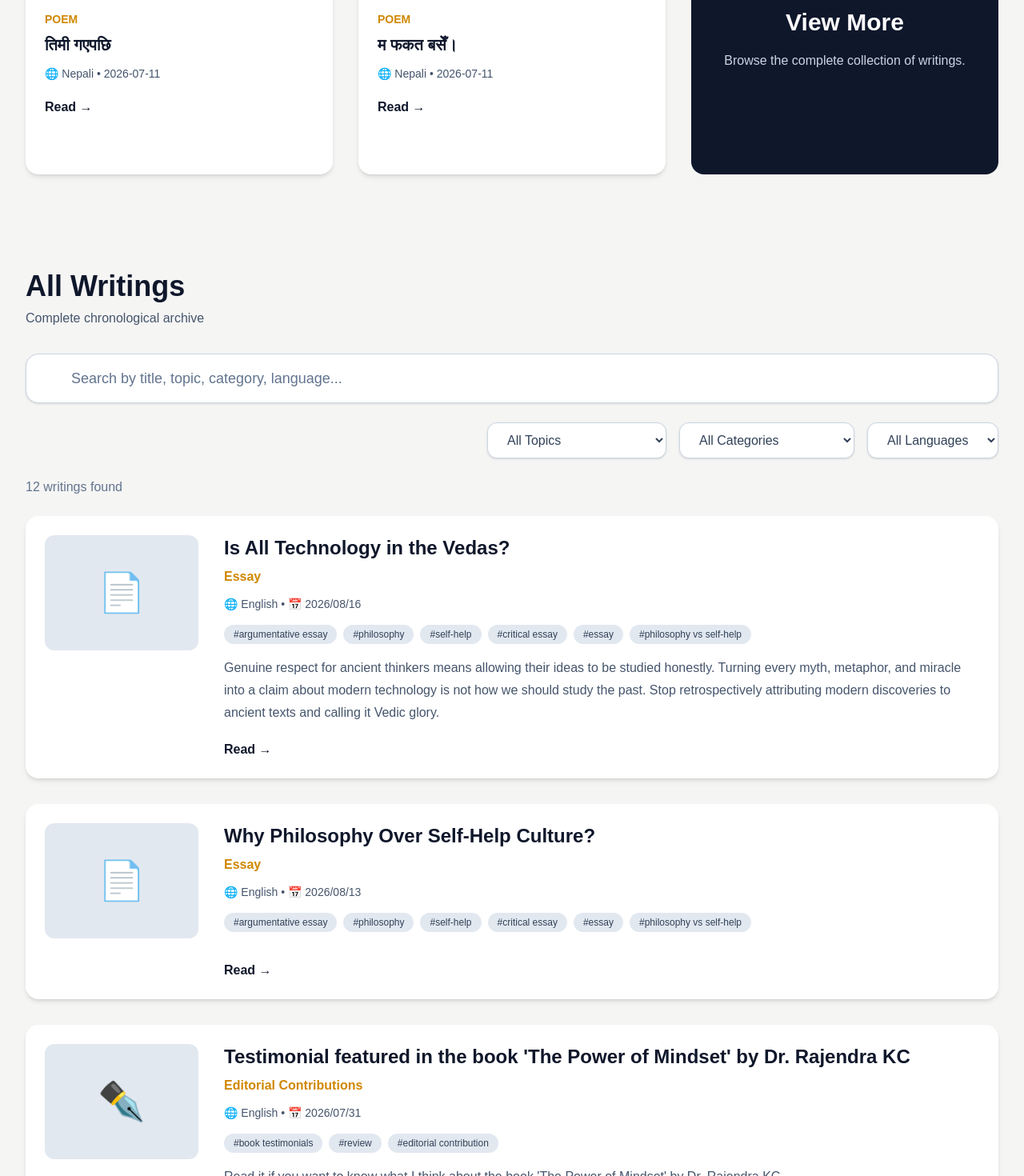
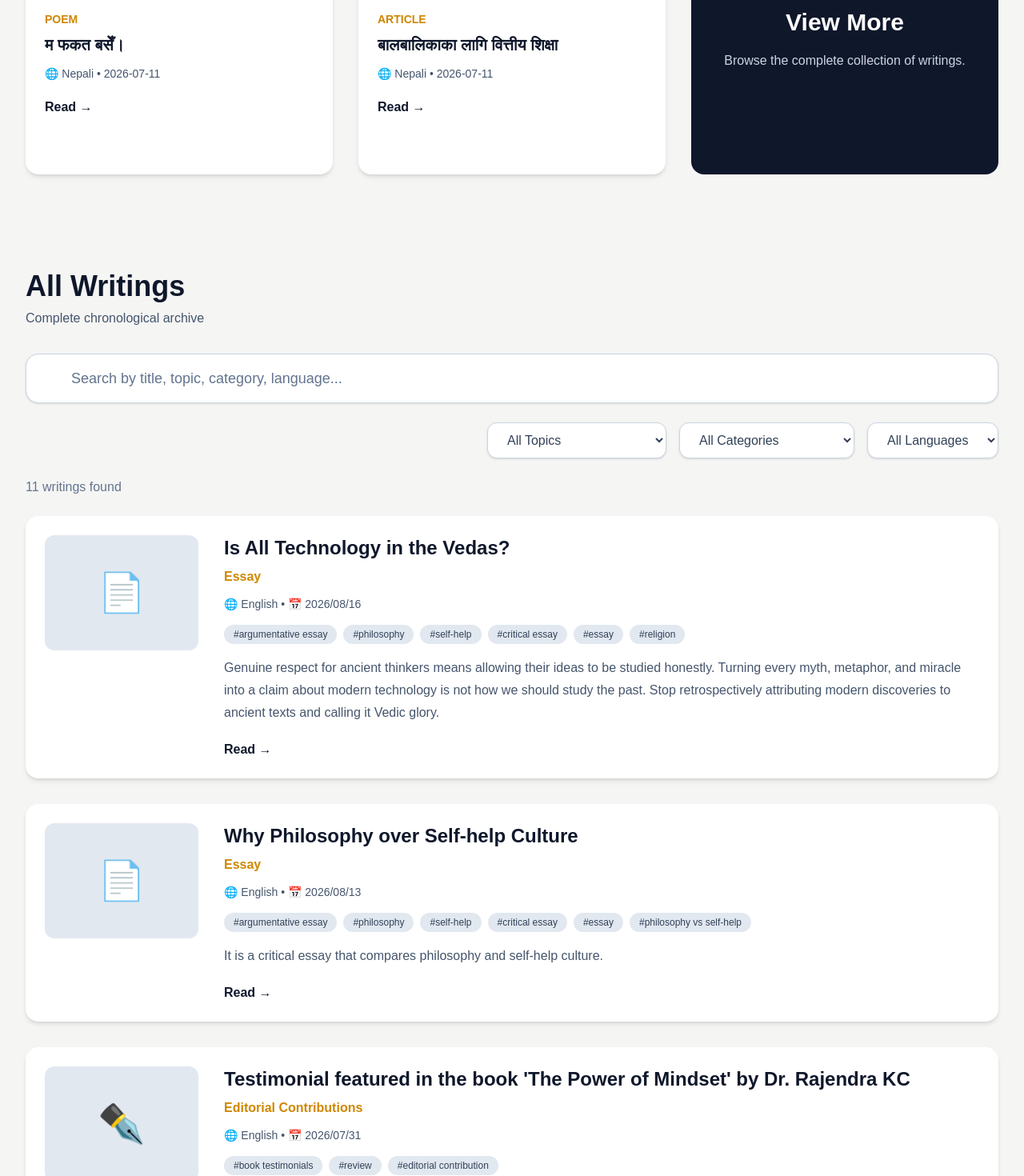
Before and after one commit to prashamghimire/portfolio, a Next.js app: page /writings in a window 1280 px wide. Shown: the part 1140-2610 px from the top of the page at 80% size. Built offline with nearby package versions, Linux system fonts and the light colour scheme.

Commit message:
Is all technology in vedas?

```diff
--- a/content/writings/vedic-tech.md
+++ b/content/writings/vedic-tech.md
@@ -1,6 +1,5 @@
 # Is All Technology In The Vedas?
-
-How Mythology, Politics, And Post-Truth Thinking Distort Science \& History
+*How Mythology, Politics, And Post-Truth Thinking Distort Science & History*
 
 
 
@@ -216,4 +215,4 @@ People should be skeptical especially when politicians and influencers make thes
 
 Respecting the past does not mean inventing (or remoulding) a past. Genuine patriotism does not require falsehood. And genuine respect for ancient thinkers means allowing their ideas to be studied honestly. Turning every myth, metaphor, and miracle into a claim about modern technology is not how we should study the past.
 
-Stop retrospectively attributing modern discoveries to ancient texts and calling it “Vedic glory.”
+Stop retrospectively attributing modern discoveries to ancient texts and calling it “Vedic glory.”ss
--- a/data/writings.ts
+++ b/data/writings.ts
@@ -41,58 +41,59 @@ export interface Writing {
 
 export const writings: Writing[] = [
 
+{
+  id: "is-all-technology-in-the-vedas",
 
+  title: "Is All Technology in the Vedas?",
 
+  slug: "is-all-technology-in-the-vedas",
 
-{
-  id: "Testimonial-featured-in-the-book-The-Power-of-Mindset-by-Dr-Rajendra-KC",
-
-  title: "Testimonial featured in the book 'The Power of Mindset' by Dr. Rajendra KC",
-
-  slug: "Testimonial-featured-in-the-book-The-Power-of-Mindset-by-Dr-Rajendra-KC",
-
-  category: "Editorial Contributions",
+  category: "Essay",
 
   language: "English",
 
-  published: "2026/07/31",
+  published: "2026/08/16",
 
-  featured: true,
+  featured: false,
 
   cover: null,
 
   summary:
-    "Read it if you want to know what I think about the book 'The Power of Mindset' by Dr. Rajendra KC.",
+    "Genuine respect for ancient thinkers means allowing their ideas to be studied honestly. Turning every myth, metaphor, and miracle into a claim about modern technology is not how we should study the past. Stop retrospectively attributing modern discoveries to ancient texts and calling it Vedic glory.",
 
   background:
-    " This is the testimonial I wrote for the book 'The Power of Mindset' by Dr. Rajendra KC, which was published in the book.",
+    " This is the an essay I wrote during my post +2 board exam leisure time.",
 
   dedication:
-    "To all the readers of this book.",
+    "To all my relatives.",
 
   topics: [
-    "book testimonials",
-    "review",
-    "editorial contribution",
+    "argumentative essay",
+    "philosophy",
+    "self-help",
+    "critical essay",
+    "essay",
+    "religion",
   ],
 
   keywords: [
-    "testimonials",
+    "essay",
+    "philosophy",
+    "self-help",
+    "comparison",
+    "religion",
   ],
 
   content:
-    "writings/philosophy-vs-selfhelp.md",
+    "writings/vedic-tech.md",
 },
 
+{
+  id: "Philosophy-over-selfhelp-culture",
 
+  title: "Why Philosophy over Self-help Culture",
 
-
-{
-  id: "Essay-philosophy-vs-selfhelp",
-
-  title: "Why Philosophy Over Self-Help Culture?",
-
-  slug: "Essay-philosophy-vs-selfhelp",
+  slug: "philosophy-over-self-help-culture",
 
   category: "Essay",
 
@@ -105,10 +106,10 @@ export const writings: Writing[] = [
   cover: null,
 
   summary:
-    "",
+    "It is a critical essay that compares philosophy and self-help culture.",
 
   background:
-    " This is the an essay I wrote during my post +2 board exam leisure time, which was initially inspired by a reel that showed upon my Instagram feed.",
+    "This is the an essay I wrote during my post +2 board exam leisure time.",
 
   dedication:
     "",
@@ -125,13 +126,12 @@ export const writings: Writing[] = [
   keywords: [
     "essay",
     "philosophy",
-    "self-help",
-    "comparison",
-    "philosophy vs self-help",
+    "religion",
+    "critique"
   ],
 
   content:
-    "writings/vedic-tech.md",
+    "writings/philosophy-vs-selfhelp.md",
 },
 
 
@@ -175,56 +175,6 @@ export const writings: Writing[] = [
   content:
     "writings/tpom.md",
 },
-
-
-
-
-{
-  id: "Essay – Is All Technology in the Vedas?",
-
-  title: "Is All Technology in the Vedas?",
-
-  slug: "Essay – Is All Technology in the Vedas?",
-
-  category: "Essay",
-
-  language: "English",
-
-  published: "2026/08/16",
-
-  featured: false,
-
-  cover: null,
-
-  summary:
-    "Genuine respect for ancient thinkers means allowing their ideas to be studied honestly. Turning every myth, metaphor, and miracle into a claim about modern technology is not how we should study the past. Stop retrospectively attributing modern discoveries to ancient texts and calling it Vedic glory.",
-
-  background:
-    "This is the an essay I wrote during my post +2 board exam leisure time.",
-
-  dedication:
-    "",
-
-  topics: [
-    "argumentative essay",
-    "philosophy",
-    "self-help",
-    "critical essay",
-    "essay",
-    "philosophy vs self-help",
-  ],
-
-  keywords: [
-    "essay",
-    "philosophy",
-    "religion",
-    "critique"
-  ],
-
-  content:
-    "writings/vedic-tech.md"
-},
-
 
 
   {
```
